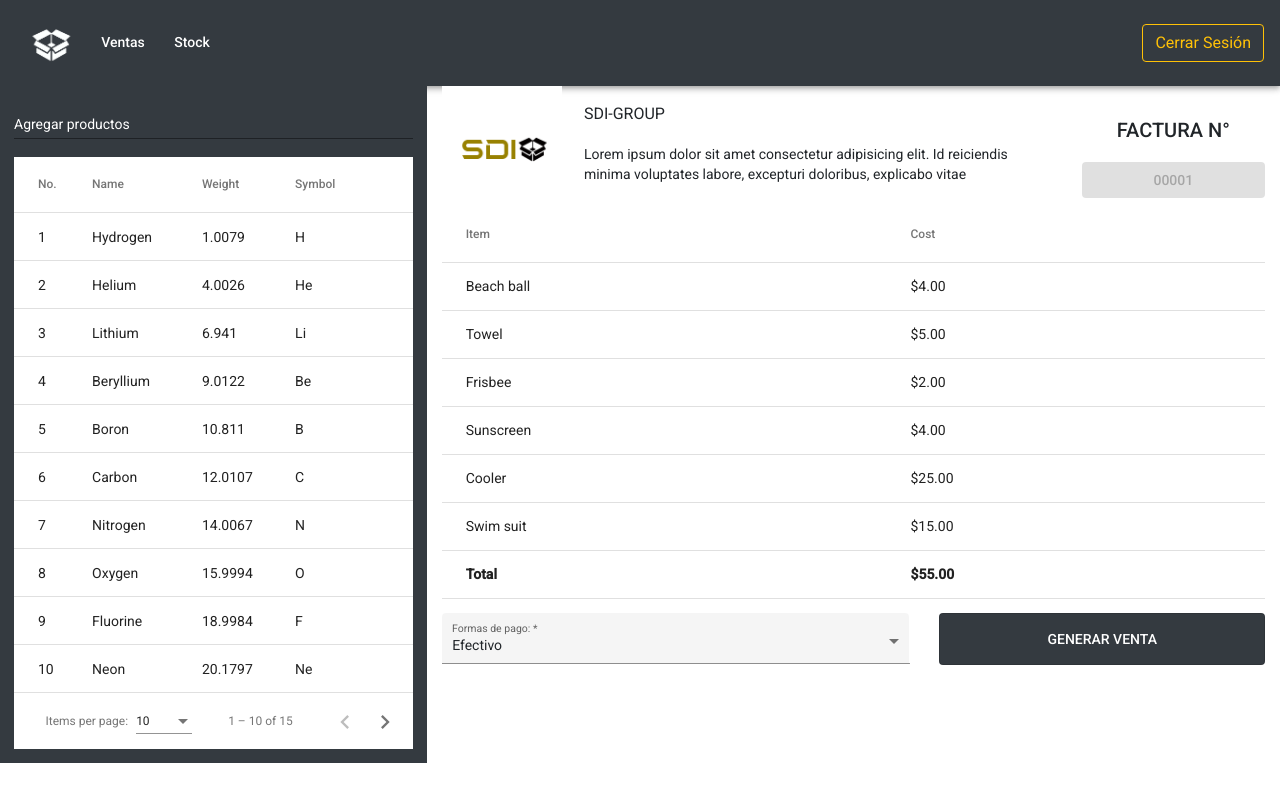
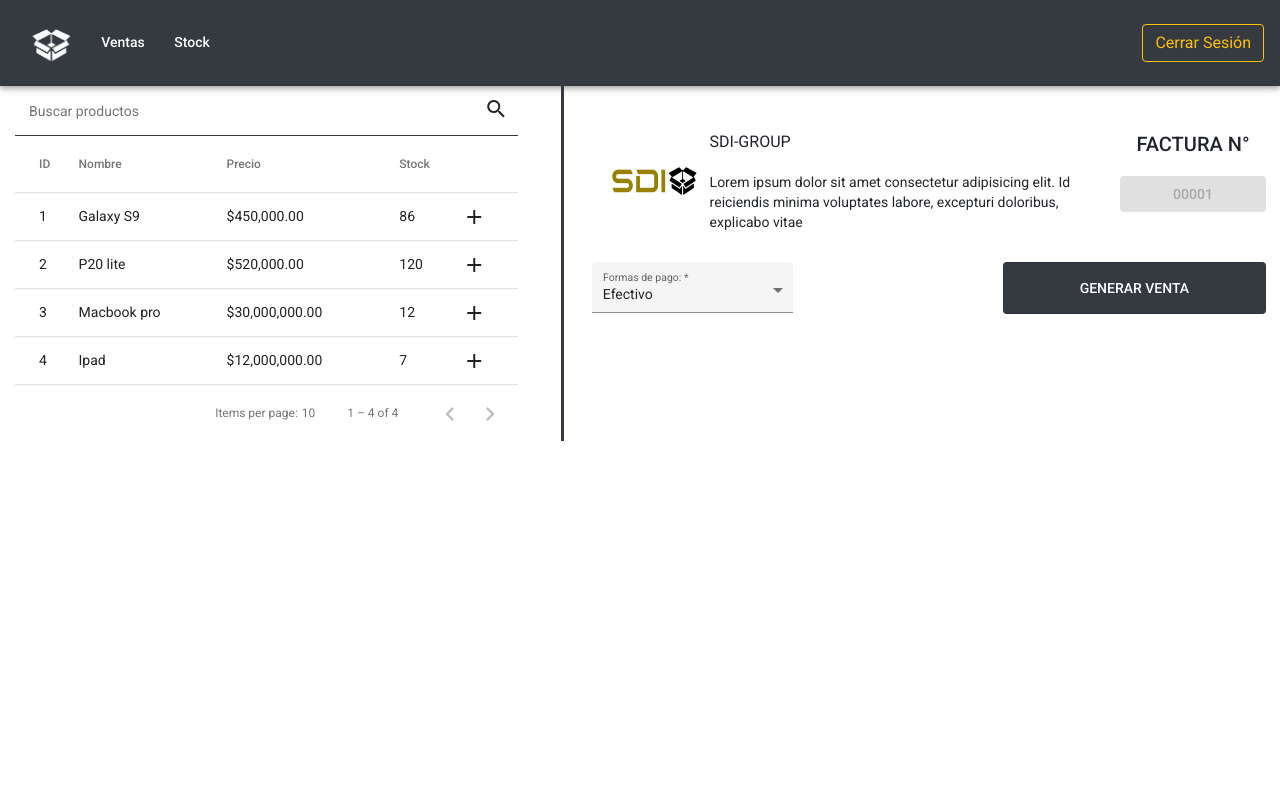
Before and after one commit to cacunae/ProyectoFinal, an Angular app: page /ventas in a window 1280 px wide. Built offline with nearby package versions, Linux system fonts and the light colour scheme.

Commit message:
cambios en la vista de ventas

```diff
--- a/src/app/VistaVendedores/ventas/ventas.component.css
+++ b/src/app/VistaVendedores/ventas/ventas.component.css
@@ -1,16 +1,56 @@
 table {
   width: 100%;
 }
+/* Sección busqueda */
+.busqueda {
+  margin-top: 1px;
+  width: 100%;
+  border: none;
+  outline: none;
+  padding: 1em;
+  border-bottom: 1px #343a40 solid;
+  box-shadow: none;
+  background: none;
+}
+.lupa {
+  position: absolute;
+  top: 3%;
+  right: 25px;
+}
+.mat-column-agregar {
+  word-wrap: break-word !important;
+  white-space: unset !important;
+  flex: 0 0 28% !important;
+  width: 5% !important;
+  overflow-wrap: break-word;
+  word-wrap: break-word;
 
-.mat-form-field {
-  font-size: 14px;
-  width: 100%;
+  word-break: break-word;
+
+  -ms-hyphens: auto;
+  -moz-hyphens: auto;
+  -webkit-hyphens: auto;
+  hyphens: auto;
 }
-.busqueda {
-  background-color: #343a40;
-  color: white;
+.boton-agregar {
+  text-decoration: none;
+  outline: none;
+}
+
+/* Seccion factura */
+.factura.col-sm {
+  height: auto;
+  margin-left: 2em;
   padding: 1em;
+  padding-left: 2em;
+  border-left: solid;
+  border-left-color: #343a40;
 }
+
+.encabezado.row {
+  padding-top: 2em;
+}
+
 tr.mat-footer-row {
   font-weight: bold;
 }
--- a/src/app/VistaVendedores/ventas/ventas.component.html
+++ b/src/app/VistaVendedores/ventas/ventas.component.html
@@ -3,64 +3,79 @@
 <!--FIN DEL NAVBAR-->
 <div class="container-fluid">
   <div class="row">
-    <div class="busqueda col-4">
-      <mat-form-field>
-        <mat-label style="color: white">Agregar productos</mat-label>
+    <div class="col-5 container">
+      <div>
+        <div>
           <input
-          style="color: white"
-          matInput
+            class="busqueda"
             (keyup)="applyFilter($event)"
+            placeholder="Buscar productos"
+            onfocus="this.placeholder = ''"
+            onblur="this.placeholder = 'Buscar productos'"
             #input
           />
-      </mat-form-field>
-
+          <mat-icon class="lupa">search</mat-icon>
+        </div>
         <table mat-table [dataSource]="dataSource">
           <!-- Position Column -->
-        <ng-container matColumnDef="position">
-          <th mat-header-cell *matHeaderCellDef>No.</th>
-          <td mat-cell *matCellDef="let element">{{ element.position }}</td>
+          <ng-container matColumnDef="id">
+            <th mat-header-cell *matHeaderCellDef>ID</th>
+            <td mat-cell *matCellDef="let producto">{{ producto.id }}</td>
           </ng-container>
 
           <!-- Name Column -->
-        <ng-container matColumnDef="name">
-          <th mat-header-cell *matHeaderCellDef>Name</th>
-          <td mat-cell *matCellDef="let element">{{ element.name }}</td>
+          <ng-container matColumnDef="nombre">
+            <th mat-header-cell *matHeaderCellDef>Nombre</th>
+            <td mat-cell *matCellDef="let producto">{{ producto.nombre }}</td>
           </ng-container>
 
           <!-- Weight Column -->
-        <ng-container matColumnDef="weight">
-          <th mat-header-cell *matHeaderCellDef>Weight</th>
-          <td mat-cell *matCellDef="let element">{{ element.weight }}</td>
+          <ng-container matColumnDef="precio">
+            <th mat-header-cell *matHeaderCellDef>Precio</th>
+            <td mat-cell *matCellDef="let producto">
+              {{ producto.precio | currency }}
+            </td>
           </ng-container>
 
           <!-- Symbol Column -->
-        <ng-container matColumnDef="symbol">
-          <th mat-header-cell *matHeaderCellDef>Symbol</th>
-          <td mat-cell *matCellDef="let element">{{ element.symbol }}</td>
+          <ng-container matColumnDef="stock">
+            <th mat-header-cell *matHeaderCellDef>Stock</th>
+            <td mat-cell *matCellDef="let producto">{{ producto.stock }}</td>
           </ng-container>
 
-        <tr mat-header-row *matHeaderRowDef="displayedColumns"></tr>
-        <tr mat-row *matRowDef="let row; columns: displayedColumns"></tr>
+          <ng-container matColumnDef="agregar">
+            <th mat-header-cell *matHeaderCellDef></th>
+            <td mat-cell *matCellDef="let element; index as i">
+              <button href="#AGREGAR" mat-icon-button class="boton-agregar">
+                <mat-icon>add</mat-icon>
+              </button>
+            </td>
+          </ng-container>
+
+          <tr mat-header-row *matHeaderRowDef="columnasBusqueda"></tr>
+          <tr mat-row *matRowDef="let row; columns: columnasBusqueda"></tr>
 
           <!-- Row shown when there is no matching data. -->
           <tr class="mat-row" *matNoDataRow>
             <td class="mat-cell" colspan="4">
-            No data matching the filter "{{ input.value }}"
+              Ningún producto con este nombre: "{{ input.value }}"
             </td>
           </tr>
         </table>
-
-      <mat-paginator [pageSizeOptions]="[10, 20, 30]"></mat-paginator>
+        <div>
+          <mat-paginator [pageSizeOptions]="[10]">Productos</mat-paginator>
+        </div>
+      </div>
     </div>
 
     <!--Simulacion de la factura-->
-    <div class="col-sm">
+    <div class="factura col-sm">
       <!--ENCABEZADO-->
-      <div class="row">
-        <div class="col-2">
-          <img src="./../../../assets/logosdi.png" width="120" height="120" />
+      <div class="encabezado row">
+        <div class="col-2" style="padding-top: 0">
+          <img src="./../../../assets/logopng.png" width="120 " height="120" />
         </div>
-        <div class="col-7" style="padding-top: 1em">
+        <div class="col-7">
           <h3>SDI-GROUP</h3>
           <p style="width: 100%">
             Lorem ipsum dolor sit amet consectetur adipisicing elit. Id
@@ -68,39 +83,13 @@
             vitae
           </p>
         </div>
-        <div class="col-3" style="padding-top: 2em">
+        <div class="col-3">
           <h2 style="text-align: center">FACTURA N°</h2>
           <button style="width: 100%" mat-flat-button disabled>00001</button>
         </div>
       </div>
       <!--CUERPO-->
-      <div>
-        <table mat-table [dataSource]="transactions">
-          <!-- Item Column -->
-          <ng-container matColumnDef="item">
-            <th mat-header-cell *matHeaderCellDef>Item</th>
-            <td mat-cell *matCellDef="let transaction">
-              {{ transaction.item }}
-            </td>
-            <td mat-footer-cell *matFooterCellDef>Total</td>
-          </ng-container>
-
-          <!-- Cost Column -->
-          <ng-container matColumnDef="cost">
-            <th mat-header-cell *matHeaderCellDef>Cost</th>
-            <td mat-cell *matCellDef="let transaction">
-              {{ transaction.cost | currency }}
-            </td>
-            <td mat-footer-cell *matFooterCellDef>
-              {{ getTotalCost() | currency }}
-            </td>
-          </ng-container>
-
-          <tr mat-header-row *matHeaderRowDef="displayedC"></tr>
-          <tr mat-row *matRowDef="let row; columns: displayedC"></tr>
-          <tr mat-footer-row *matFooterRowDef="displayedC"></tr>
-        </table>
-      </div>
+      <div class="cuerpo"></div>
       <!--PIE DE FACTURA-->
       <div class="row" style="padding-top: 1em">
         <div class="col-7">
@@ -128,3 +117,136 @@
     </div>
   </div>
 </div>
+
+<!--MODAL AGREGAR PRODUCTOS A LA FACTURA-->
+<div class="text-right mt-4">
+  <div>
+    <div
+      class="modal fade"
+      id="AGREGAR"
+      style="margin-top: 40px; margin-bottom: 30px"
+    >
+      <div class="modal-dialog modal-lg text-center">
+        <div class="modal-content">
+          <!--encabezado del modal-->
+          <div class="modal-header">
+            <div
+              class="modal-title"
+              style="padding: 3em 0em 0em 1em; width: 100%"
+            >
+              <h2 style="text-align: left">
+                <img
+                  src="https://cdn2.iconfinder.com/data/icons/bitsies/128/Add-256.png"
+                  height="30"
+                  width="30"
+                  style="margin-right: 3px"
+                />
+                Agregar Producto
+              </h2>
+            </div>
+
+            <button
+              type="button"
+              class="close"
+              data-dismiss="modal"
+              aria-hidden="true"
+            >
+              &times;
+            </button>
+          </div>
+          <!--cuerpo del modal-->
+          <div class="modal-body">
+            <form class="text-left p-3">
+              <div class="container-fluid">
+                <div class="row">
+                  <div class="form-group col-sm">
+                    <label for="id">ID:</label>
+                    <input class="form-control" type="text" name="id" id="id" />
+                  </div>
+                  <div class="form-group col-sm">
+                    <label for="marca"> Marca </label>
+                    <input
+                      class="form-control"
+                      type="text"
+                      name="marca"
+                      id="marca"
+                    />
+                  </div>
+                </div>
+              </div>
+
+              <div class="container-fluid">
+                <div class="row">
+                  <div class="form-group col-sm">
+                    <label class="" for="nombre">Nombre</label>
+                    <input
+                      class="form-control"
+                      type="text"
+                      name="nombres"
+                      id="nombres"
+                    />
+                  </div>
+                </div>
+              </div>
+              <div class="container-fluid">
+                <div class="row">
+                  <div class="col-sm">
+                    <div class="form-group">
+                      <label class="" for="stock">Stock inicial</label>
+                      <input
+                        class="form-control"
+                        type="text"
+                        name="stock"
+                        id="stock"
+                      />
+                    </div>
+                  </div>
+                  <div class="col-sm">
+                    <div class="form-group">
+                      <label class="" for="precio">Precio</label>
+                      <input
+                        class="form-control"
+                        type="text"
+                        name="precio"
+                        id="precio"
+                      />
+                    </div>
+                  </div>
+                </div>
+              </div>
+              <div class="container-fluid">
+                <div class="row">
+                  <div class="form-group col-sm">
+                    <label class="" for="categoria">Categoría</label>
+                    <div class="input-group-prepend">
+                      <select
+                        class="form-control"
+                        id="exampleFormControlSelect1"
+                      >
+                        <option>Telefonía</option>
+                        <option>Computación</option>
+                        <option>Tablets</option>
+                      </select>
+                    </div>
+                  </div>
+                </div>
+              </div>
+            </form>
+          </div>
+          <!--footer-->
+          <div class="modal-footer">
+            <button
+              class="btn BtnDefault"
+              style="background-color: #1c9d43; color: aliceblue"
+              type="reset"
+              data-dismiss="modal"
+            >
+              Agregar
+            </button>
+          </div>
+        </div>
+      </div>
+    </div>
+  </div>
+</div>
+<!--FINAL DEL MODAL AGREGAR PRODUCTOS A LA FACTURA-->
--- a/src/app/VistaVendedores/ventas/ventas.component.ts
+++ b/src/app/VistaVendedores/ventas/ventas.component.ts
@@ -2,34 +2,54 @@ import { Component, OnInit, ViewChild } from '@angular/core';
 import { DataSource } from '@angular/cdk/table';
 import { MatTableDataSource } from '@angular/material/table';
 import { MatPaginator } from '@angular/material/paginator';
+import { Productos } from './../../Models/producto.model';
 
-export interface PeriodicElement {
-  name: string;
-  position: number;
-  weight: number;
-  symbol: string;
-}
-export interface Transaction {
-  item: string;
-  cost: number;
+export interface ProductosF {
+  id: number;
+  nombre: string;
+  marca: string;
+  precio: number;
+  cantidad: number;
+  subtotal: number;
 }
 
-const ELEMENT_DATA: PeriodicElement[] = [
-  { position: 1, name: 'Hydrogen', weight: 1.0079, symbol: 'H' },
-  { position: 2, name: 'Helium', weight: 4.0026, symbol: 'He' },
-  { position: 3, name: 'Lithium', weight: 6.941, symbol: 'Li' },
-  { position: 4, name: 'Beryllium', weight: 9.0122, symbol: 'Be' },
-  { position: 5, name: 'Boron', weight: 10.811, symbol: 'B' },
-  { position: 6, name: 'Carbon', weight: 12.0107, symbol: 'C' },
-  { position: 7, name: 'Nitrogen', weight: 14.0067, symbol: 'N' },
-  { position: 8, name: 'Oxygen', weight: 15.9994, symbol: 'O' },
-  { position: 9, name: 'Fluorine', weight: 18.9984, symbol: 'F' },
-  { position: 10, name: 'Neon', weight: 20.1797, symbol: 'Ne' },
-  { position: 10, name: 'Neon', weight: 20.1797, symbol: 'Ne' },
-  { position: 10, name: 'Neon', weight: 20.1797, symbol: 'Ne' },
-  { position: 10, name: 'Neon', weight: 20.1797, symbol: 'Ne' },
-  { position: 10, name: 'Neon', weight: 20.1797, symbol: 'Ne' },
-  { position: 10, name: 'Neon', weight: 20.1797, symbol: 'Ne' },
+const ELEMENT_DATA: Productos[] = [
+  {
+    id: 1,
+    nombre: 'Galaxy S9',
+    marca: 'Samsung',
+    precio: 450000,
+    stock: 86,
+    minimo: 15,
+    categoria: 'Telefonia',
+  },
+  {
+    id: 2,
+    nombre: 'P20 lite',
+    marca: 'Huawei',
+    precio: 520000,
+    stock: 120,
+    minimo: 20,
+    categoria: 'Telefonia',
+  },
+  {
+    id: 3,
+    nombre: 'Macbook pro',
+    marca: 'Apple',
+    precio: 30000000,
+    stock: 12,
+    minimo: 10,
+    categoria: 'Telefonia',
+  },
+  {
+    id: 4,
+    nombre: 'Ipad',
+    marca: 'Apple',
+    precio: 12000000,
+    stock: 7,
+    minimo: 12,
+    categoria: 'Tablets',
+  },
 ];
 
 @Component({
@@ -39,23 +59,8 @@ const ELEMENT_DATA: PeriodicElement[] = [
 })
 export class VentasComponent implements OnInit {
   constructor() {}
-  displayedC: string[] = ['item', 'cost'];
-  transactions: Transaction[] = [
-    { item: 'Beach ball', cost: 4 },
-    { item: 'Towel', cost: 5 },
-    { item: 'Frisbee', cost: 2 },
-    { item: 'Sunscreen', cost: 4 },
-    { item: 'Cooler', cost: 25 },
-    { item: 'Swim suit', cost: 15 },
-  ];
-  /** Gets the total cost of all transactions. */
-  getTotalCost() {
-    return this.transactions
-      .map((t) => t.cost)
-      .reduce((acc, value) => acc + value, 0);
-  }
 
-  displayedColumns: string[] = ['position', 'name', 'weight', 'symbol'];
+  columnasBusqueda: string[] = ['id', 'nombre', 'precio', 'stock', 'agregar'];
   dataSource = new MatTableDataSource(ELEMENT_DATA);
 
   applyFilter(event: Event) {
--- a/src/app/componentes/administradores/administradores.component.html
+++ b/src/app/componentes/administradores/administradores.component.html
@@ -87,6 +87,7 @@
           data-toggle="modal"
           mat-mini-fab
           href="#EDITAR"
+          (click)="editarAdmin(i)"
         >
           <mat-icon>edit</mat-icon>
         </button>
@@ -255,24 +256,57 @@
           <!--cuerpo del modal-->
           <div class="modal-body">
             <form class="text-left p-3">
-              <div class="form-group">
-                <label class="" for="usuario">Usuario:</label>
-                <input class="form-control" type="text" name="usuario" />
+              <div class="container-fluid">
+                <div class="row">
+                  <div class="form-group col-sm">
+                    <label for="usuario">Usuario:</label>
+                    <input
+                      class="form-control"
+                      type="text"
+                      name="usuario"
+                      [(ngModel)]="cambios.usuario"
+                    />
+                  </div>
+                </div>
               </div>
-              <div class="form-group">
-                <label class="" for="nombre">Nombres</label>
-                <input class="form-control" type="text" name="nombre" />
-              </div>
-              <div class="form-group">
-                <label class="" for="apellido"> Apellidos </label>
-                <input class="form-control" type="text" name="apellido" />
-              </div>
-              <div class="form-group">
-                <label class="" for="correo">Correo</label>
-                <input class="form-control" type="email" name="correo" />
+              <div class="container-fluid">
+                <div class="row">
+                  <div class="form-group col-sm">
+                    <label class="" for="nombre">Nombres</label>
+                    <input
+                      class="form-control"
+                      type="text"
+                      name="nombre"
+                      [(ngModel)]="cambios.nombre"
+                    />
+                  </div>
+                </div>
+                <div class="row">
+                  <div class="form-group col-sm">
+                    <label class="" for="apellido"> Apellidos </label>
+                    <input
+                      class="form-control"
+                      type="text"
+                      name="apellido"
+                      [(ngModel)]="cambios.apellido"
+                    />
+                  </div>
+                </div>
+                <div class="row">
+                  <div class="form-group col-sm">
+                    <label class="" for="correo">Email</label>
+                    <input
+                      class="form-control"
+                      type="email"
+                      name="correo"
+                      [(ngModel)]="cambios.correo"
+                    />
+                  </div>
+                </div>
               </div>
             </form>
           </div>
+
           <!--footer-->
           <div class="modal-footer">
             <button
--- a/src/app/componentes/administradores/administradores.component.ts
+++ b/src/app/componentes/administradores/administradores.component.ts
@@ -19,14 +19,17 @@ export class AdministradoresComponent implements OnInit {
     'opciones',
   ];
 
+  index: number = null;
+  guardar(i: number) {
+    this.index = i;
+    console.log(this.index);
+    console.log(this.administradores[i].usuario);
+  }
+
   constructor(private service: AdministradorService) {}
 
   ngOnInit() {
-    this.service
-      .obtenerAdministradores()
-      .subscribe((administradores) => (this.administradores = administradores));
-    console.log(this.administradores);
-    this.clear();
+    this.obtenerAdministradores();
   }
   administrador: Empleados = {
     usuario: '',
@@ -48,6 +51,13 @@ export class AdministradoresComponent implements OnInit {
     };
   }
 
+  obtenerAdministradores() {
+    this.service
+      .obtenerAdministradores()
+      .subscribe((administradores) => (this.administradores = administradores));
+    console.log(this.administradores);
+  }
+
   agregarAdministrador() {
     console.log(this.administrador);
     this.service
@@ -55,14 +65,7 @@ export class AdministradoresComponent implements OnInit {
       .subscribe((administrador) =>
         this.administradores.push(this.administrador)
       );
-    this.ngOnInit();
-  }
-
-  index: number = null;
-  guardar(i: number) {
-    this.index = i;
-    console.log(this.index);
-    console.log(this.administradores[i].usuario);
+    this.obtenerAdministradores();
   }
 
   eliminarAdministrador(i: number) {
@@ -76,4 +79,30 @@ export class AdministradoresComponent implements OnInit {
       (c) => c.usuario != this.administradores[i].usuario
     );
   }
+
+  cambios: Empleados = {
+    usuario: '',
+    nombre: '',
+    apellido: '',
+    correo: '',
+    contrasenha: '',
+    esAdmin: 1,
+  };
+
+  editarAdmin(i: number): void {
+    console.log(i);
+    let usuario = this.administradores[i].usuario;
+    this.cambios.usuario = this.administradores[i].usuario;
+    this.cambios.nombre = this.administradores[i].nombre;
+    this.cambios.apellido = this.administradores[i].apellido;
+    this.cambios.correo = this.administradores[i].correo;
+    this.cambios.contrasenha = this.administradores[i].contrasenha;
+    this.cambios.esAdmin = this.administradores[i].esAdmin;
+    console.log(this.cambios);
+
+    this.service
+      .editarAdministrador(usuario, this.cambios)
+      .subscribe((resp) => console.log('cambios realizados'));
+    this.obtenerAdministradores();
+  }
 }
--- a/src/app/services/administrador.service.ts
+++ b/src/app/services/administrador.service.ts
@@ -33,4 +33,9 @@ export class AdministradorService {
     let url = `${this.apiURL}/${usuario}`;
     return this.http.delete<string>(url, this.httpOptions);
   }
+
+  editarAdministrador(usuario: string, body: Empleados): Observable<{}> {
+    let url = `${this.apiURL}/${usuario}`;
+    return this.http.put(url, body, this.httpOptions);
+  }
 }
```
Also changed, not shown: src/app/Models/producto.model.ts (added, +9 -0 lines), src/assets/logopng.png (added). Lines whose indentation alone changed are shown as unchanged.
